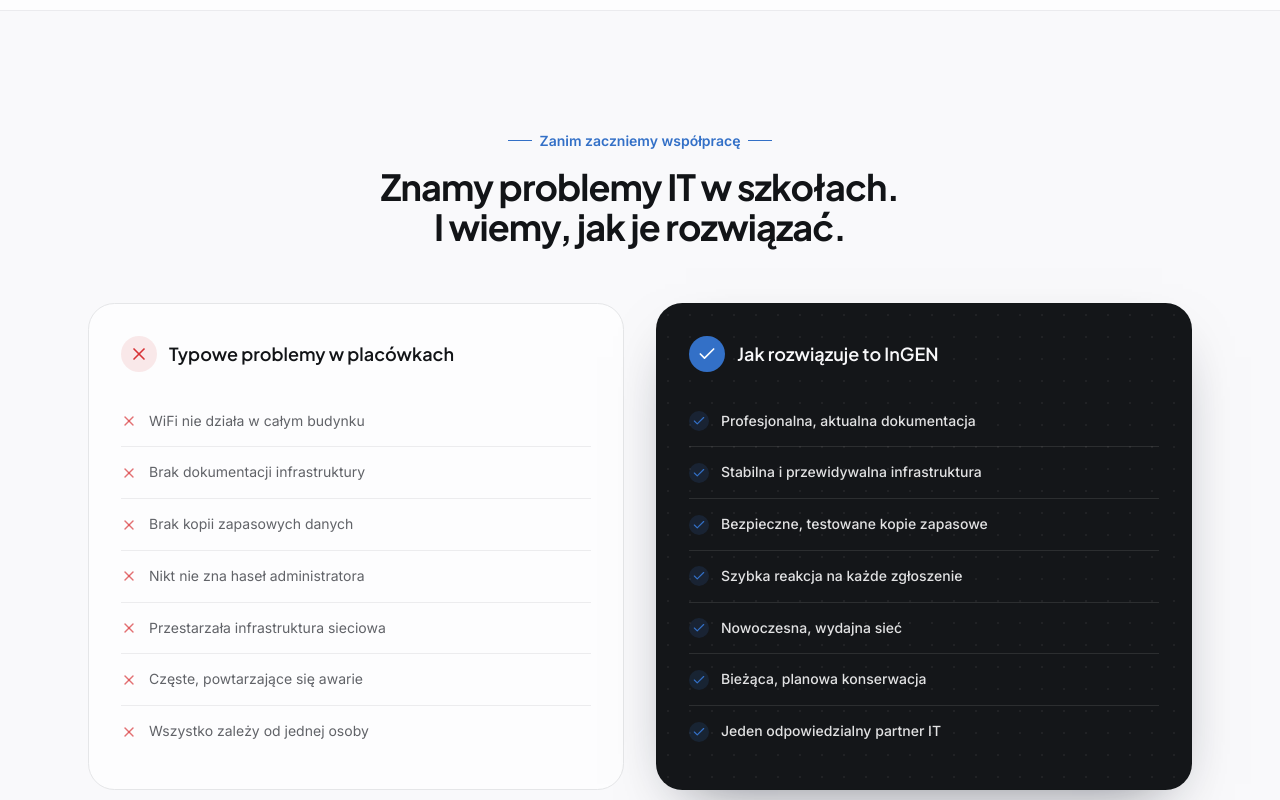
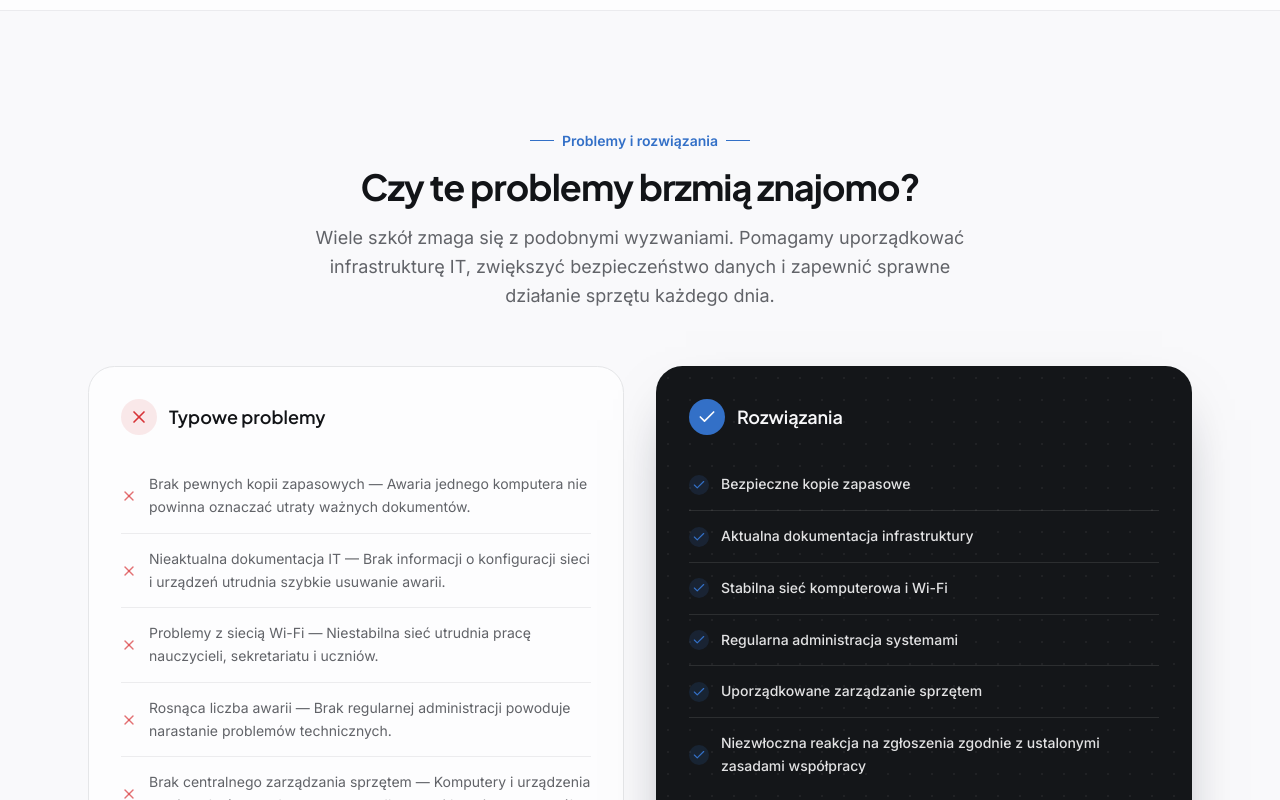
Before and after one commit to Alphbeth/InGEN, a Next.js app: page / in a window 1280 px wide. Shown: the part 1880-2680 px from the top of the page. Built offline with nearby package versions, Linux system fonts and the light colour scheme.

Commit message:
Update school IT problems section

```diff
--- a/components/problems-section.tsx
+++ b/components/problems-section.tsx
@@ -1,23 +1,21 @@
 import { X, Check } from 'lucide-react'
 
 const problems = [
-  'WiFi nie działa w całym budynku',
-  'Brak dokumentacji infrastruktury',
-  'Brak kopii zapasowych danych',
-  'Nikt nie zna haseł administratora',
-  'Przestarzała infrastruktura sieciowa',
-  'Częste, powtarzające się awarie',
-  'Wszystko zależy od jednej osoby',
+  'Brak pewnych kopii zapasowych — Awaria jednego komputera nie powinna oznaczać utraty ważnych dokumentów.',
+  'Nieaktualna dokumentacja IT — Brak informacji o konfiguracji sieci i urządzeń utrudnia szybkie usuwanie awarii.',
+  'Problemy z siecią Wi-Fi — Niestabilna sieć utrudnia pracę nauczycieli, sekretariatu i uczniów.',
+  'Rosnąca liczba awarii — Brak regularnej administracji powoduje narastanie problemów technicznych.',
+  'Brak centralnego zarządzania sprzętem — Komputery i urządzenia powinny być zarządzane w uporządkowany i bezpieczny sposób.',
+  'Brak stałego wsparcia IT — Drobne problemy potrafią zatrzymać pracę całej placówki.',
 ]
 
 const solutions = [
-  'Profesjonalna, aktualna dokumentacja',
-  'Stabilna i przewidywalna infrastruktura',
-  'Bezpieczne, testowane kopie zapasowe',
-  'Szybka reakcja na każde zgłoszenie',
-  'Nowoczesna, wydajna sieć',
-  'Bieżąca, planowa konserwacja',
-  'Jeden odpowiedzialny partner IT',
+  'Bezpieczne kopie zapasowe',
+  'Aktualna dokumentacja infrastruktury',
+  'Stabilna sieć komputerowa i Wi-Fi',
+  'Regularna administracja systemami',
+  'Uporządkowane zarządzanie sprzętem',
+  'Niezwłoczna reakcja na zgłoszenia zgodnie z ustalonymi zasadami współpracy',
 ]
 
 export function ProblemsSection() {
@@ -27,12 +25,16 @@ export function ProblemsSection() {
         <div className="mx-auto max-w-2xl text-center">
           <span className="inline-flex items-center gap-2 text-sm font-semibold text-accent">
             <span className="h-px w-6 bg-accent" aria-hidden="true" />
-            Zanim zaczniemy współpracę
+            Problemy i rozwiązania
             <span className="h-px w-6 bg-accent" aria-hidden="true" />
           </span>
           <h2 className="mt-4 font-heading text-3xl font-bold tracking-tight text-balance text-foreground sm:text-4xl">
-            Znamy problemy IT w szkołach. I wiemy, jak je rozwiązać.
+            Czy te problemy brzmią znajomo?
           </h2>
+          <p className="mt-4 text-lg leading-relaxed text-pretty text-muted-foreground">
+            Wiele szkół zmaga się z podobnymi wyzwaniami. Pomagamy uporządkować infrastrukturę IT,
+            zwiększyć bezpieczeństwo danych i zapewnić sprawne działanie sprzętu każdego dnia.
+          </p>
         </div>
 
         <div className="mt-14 grid gap-6 lg:grid-cols-2 lg:gap-8">
@@ -43,7 +45,7 @@ export function ProblemsSection() {
                 <X className="size-5" aria-hidden="true" />
               </span>
               <h3 className="font-heading text-lg font-semibold text-foreground">
-                Typowe problemy w placówkach
+                Typowe problemy
               </h3>
             </div>
             <ul className="mt-6 flex flex-col divide-y divide-border/70">
@@ -63,7 +65,7 @@ export function ProblemsSection() {
               <span className="flex size-9 items-center justify-center rounded-full bg-accent text-accent-foreground">
                 <Check className="size-5" aria-hidden="true" />
               </span>
-              <h3 className="font-heading text-lg font-semibold">Jak rozwiązuje to InGEN</h3>
+              <h3 className="font-heading text-lg font-semibold">Rozwiązania</h3>
             </div>
             <ul className="relative mt-6 flex flex-col divide-y divide-primary-foreground/10">
               {solutions.map((item) => (
```
